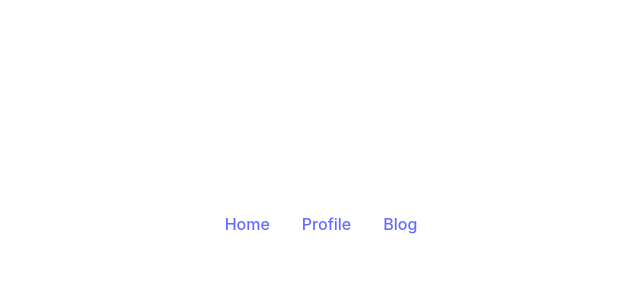
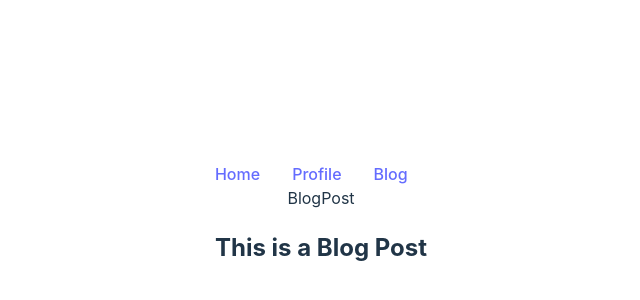
Before and after one commit to TheMSFlow/alx-fe-reactjs, a React (Vite) app in the folder react-router-advanced/: page /blog/1 in a window 1280 px wide. Before the commit this address had no page. Shown: the part 176-476 px from the top of the page, without its empty margins (319-959 px from the left). Built offline with nearby package versions, Linux system fonts and the light colour scheme.

Commit message:
task 2 check

```diff
--- a/react-router-advanced/src/App.jsx
+++ b/react-router-advanced/src/App.jsx
@@ -6,6 +6,7 @@ import Navbar from './components/Navbar'
 import ProfileDetails from './components/ProfileDetails'
 import ProfileSettings from './components/ProfileSettings'
 import Blog from './components/Blog'
+import BlogPost from './components/BlogPost'
 
 function App() {
 
@@ -19,6 +20,7 @@ function App() {
           <Route path= "settings" element={<ProfileSettings />} />
         </ Route>
         <Route path='/blog' element={<Blog />} />
+        <Route path='/blog/:id' element={<BlogPost />}/>
      </Routes>
     </>
   )
--- a/react-router-advanced/src/components/Blog.jsx
+++ b/react-router-advanced/src/components/Blog.jsx
@@ -2,7 +2,7 @@ import React from 'react'
 
 const Blog = () => {
   return (
-    <div>Blog</div>
+    <div>Welcome to the Blog</div>
   )
 }
 
--- /dev/null
+++ b/react-router-advanced/src/components/BlogPost.jsx
@@ -0,0 +1,13 @@
+import React from 'react'
+
+const BlogPost = () => {
+  return (
+    <>
+        <div>BlogPost
+            <h2>This is a Blog Post</h2>
+        </div>
+    </>
+  )
+}
+
+export default BlogPost;
--- a/react-router-advanced/src/components/Profile.jsx
+++ b/react-router-advanced/src/components/Profile.jsx
@@ -1,7 +1,7 @@
 import React from 'react'
 import { Routes, Route, Link, Outlet } from 'react-router-dom'
-import ProfileDetails from './components/ProfileDetails'
-import ProfileSettings from './components/ProfileSettings'
+// import ProfileDetails from './components/ProfileDetails'
+// import ProfileSettings from './components/ProfileSettings'
 
 const Profile = () => {
   return (
```
